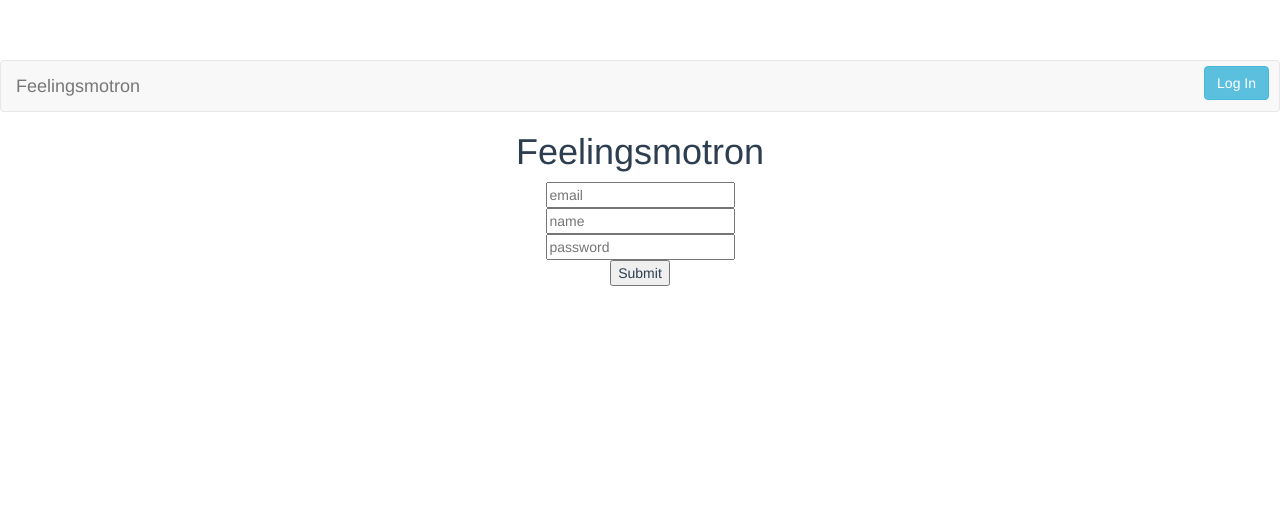
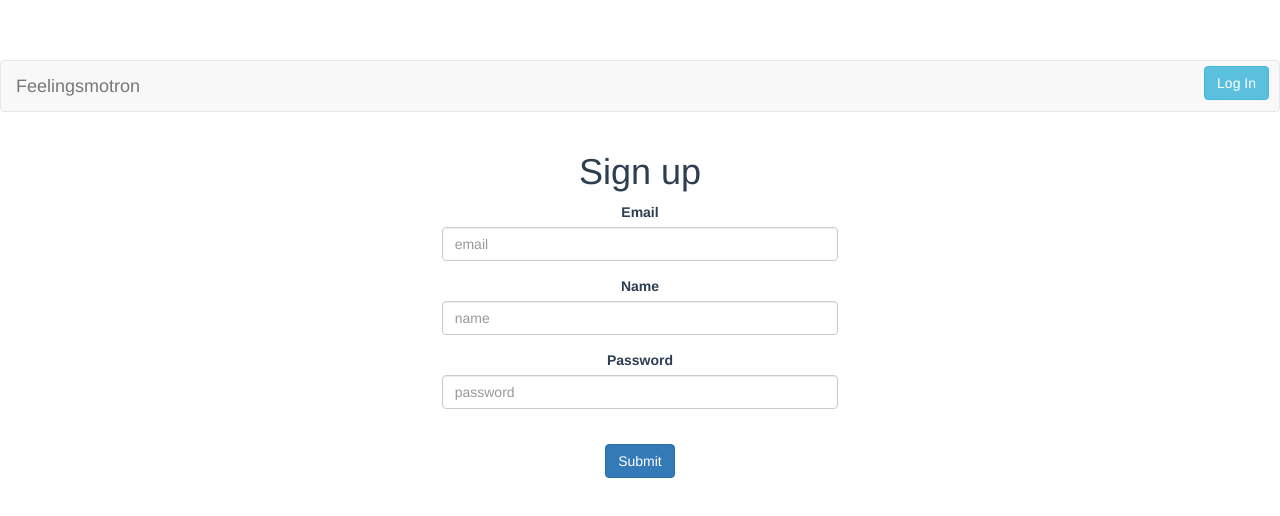
Before and after one commit to mbramson/feelingsmotron_vue, a Vue app: page /signup in a window 1280 px wide. Shown: the top 516 px of the page. Built offline with nearby package versions, Linux system fonts and the light colour scheme.

Commit message:
Make Signup formatting less terrible

```diff
--- a/src/components/Login.vue
+++ b/src/components/Login.vue
@@ -2,8 +2,8 @@
   <div class="login">
     <app-nav></app-nav>
     <div class="row centered-form center-block">
-      <div class="container col-xs-6 col-xs-offset-3">
-        <h1>Feelingsmotron</h1>
+      <div class="container col-xs-4 col-xs-offset-4">
+        <h1>Login</h1>
         <form>
           <div class="form-group">
             <label for="emailInput">Email</label>
--- a/src/components/Signup.vue
+++ b/src/components/Signup.vue
@@ -1,17 +1,28 @@
 <template>
   <div class="signup">
     <app-nav></app-nav>
-    <h1>Feelingsmotron</h1>
-    <form>
-      <input v-model="email" placeholder="email">
-      <br>
-      <input v-model="name" placeholder="name">
-      <br>
-      <input type="password" v-model="password" placeholder="password">
-      <br>
-      <button v-on:click="submitSignup">Submit</button>
-      <h4>{{ status}}</h4>
-    </form>
+    <div class="row centered-form center-block">
+      <div class="container col-xs-4 col-xs-offset-4">
+        <h1>Sign up</h1>
+        <form>
+          <div class="form-group">
+            <label for="emailInput">Email</label>
+            <input type="email" class="form-control" id="emailInput" v-model="email" placeholder="email">
+          </div>
+          <div class="form-group">
+            <label for="nameInput">Name</label>
+            <input class="form-control" id="nameInput" v-model="name" placeholder="name">
+          </div>
+          <div class="form-group">
+            <label for="passwordInput">Password</label>
+            <input type="password" class="form-control" id="passwordInput" v-model="password" placeholder="password">
+          </div>
+          <br>
+          <button class="btn btn-primary" v-on:click="submitSignup">Submit</button>
+          <h4>{{ status}}</h4>
+        </form>
+      </div>
+    </div>
   </div>
 </template>
 
```
